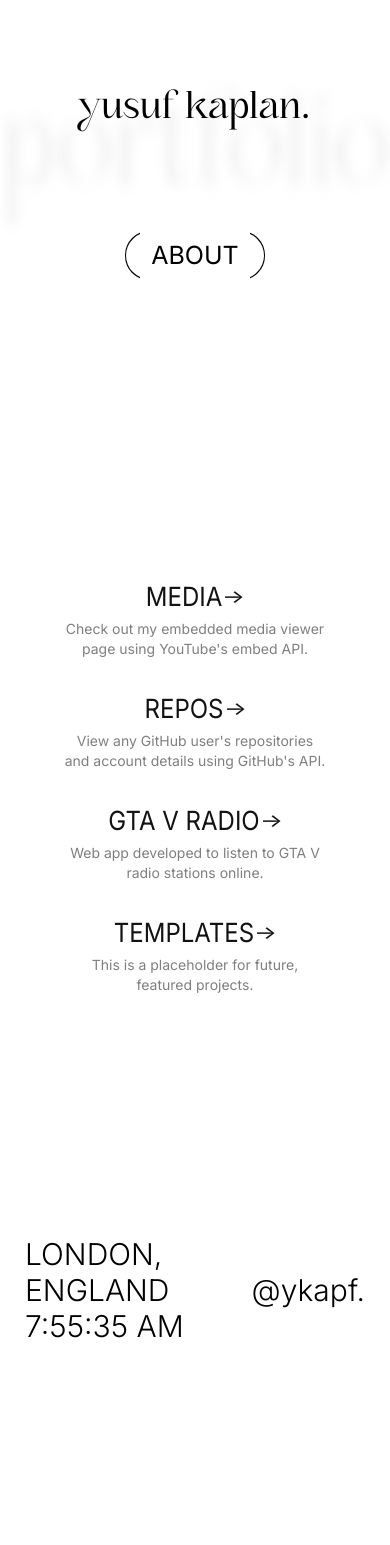
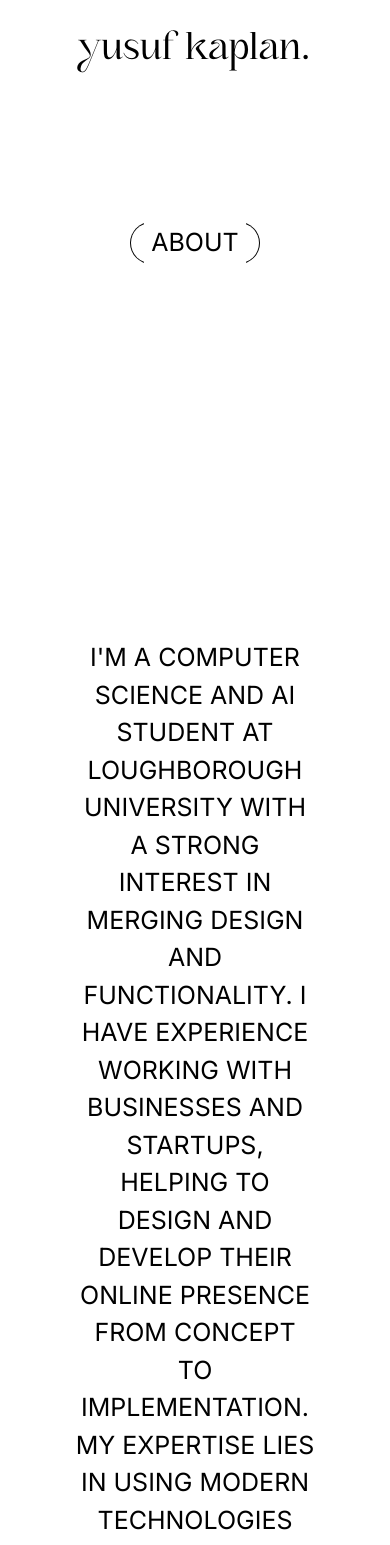
Before and after one commit to ykapf/Portfolio-Website, a Next.js app: page / in a window 390 px wide. Shown: the part 280-1825 px from the top of the page. Before the commit the page ends 1720 px from the top, so only its background shows below. Built offline with nearby package versions, Linux system fonts and the light colour scheme.

Commit message:
about section and projects showcase using GSAP and framer motion

```diff
--- a/package.json
+++ b/package.json
@@ -16,6 +16,7 @@
     "eslint": "8.41.0",
     "eslint-config-next": "13.4.4",
     "framer-motion": "^10.18.0",
+    "gsap": "^3.12.5",
     "next": "^13.5.6",
     "postcss": "^8.4.32",
     "react": "18.2.0",
--- a/src/app/components/Button.tsx
+++ b/src/app/components/Button.tsx
@@ -26,7 +26,7 @@ const Button: React.FC<ButtonProps> = ({ href, buttonText }) => {
   return (
     <Link href={href}>
       <motion.div
-        className="flex flex-row justify-center items-center   w-[calc(100%)] h-[calc(100%)]"
+        className="flex flex-row justify-center items-center   w-[calc(100%)] h-[calc(100%)] grayscale"
         style={{ position: "relative", display: "inline-block" }}
         variants={wrapperVariants}
         initial="initial"
@@ -34,7 +34,7 @@ const Button: React.FC<ButtonProps> = ({ href, buttonText }) => {
       >
         {/* The Button */}
         <motion.button
-          className="z-20 custom-cursor-clickable cursor-none relative flex items-center justify-center rounded-3xl      border-black dark:border-white bg-white dark:bg-black  p-[4px] px-[25px] text-[25px]  w-[calc(100%)] h-[calc(100%)]"
+          className="z-20 custom-cursor-clickable cursor-none relative flex items-center justify-center rounded-3xl      border-black dark:border-white bg-white dark:bg-black  p-[0px] px-[20px] text-[25px]  w-[calc(100%)] h-[calc(100%)]"
           style={{
             borderTop: "1px solid transparent",
             borderBottom: "1px solid transparent",
@@ -44,12 +44,12 @@ const Button: React.FC<ButtonProps> = ({ href, buttonText }) => {
         </motion.button>
         {/*  Border */}
         <div className="-z-10 flex flex-grow justify-center items-center ">
-          <div className="-z-10 flex items-center justify-center rounded-3xl   py-[5px] px-[25px] text-[25px]       absolute top-[-1px] left-[-1px] w-[100%] h-[calc(100%+2px)] bg-black dark:bg-white origin-left"></div>
+          <div className="-z-10 flex items-center justify-center rounded-3xl    py-[5px] px-[25px] text-[25px]         absolute top-[-1px] left-[-1px] w-[100%] h-[calc(100%+2px)] bg-black dark:bg-white origin-left"></div>
           <motion.div
-            className="z-10 flex items-center justify-center    py-[5px] text-[25px]       absolute top-[-1px] w-[0px] h-[calc(100%+2px)] bg-white dark:bg-black origin-center"
+            className="z-10 flex items-center justify-center                    py-[5px] text-[25px]                   absolute top-[-1px] w-[0px] h-[calc(100%+2px)] bg-white dark:bg-black origin-center"
             variants={borderVariants}
           ></motion.div>
-          <div className="-z-10 flex items-center justify-center rounded-3xl    py-[5px]  px-[25px] text-[25px]       absolute top-[-1px] right-[-1px] w-[100%] h-[calc(100%+2px)] bg-black dark:bg-white origin-right"></div>
+          <div className="-z-10 flex items-center justify-center rounded-3xl    py-[5px]  px-[25px] text-[25px]        absolute top-[-1px] right-[-1px] w-[100%] h-[calc(100%+2px)] bg-black dark:bg-white origin-right"></div>
         </div>
       </motion.div>
     </Link>
--- a/src/app/page.tsx
+++ b/src/app/page.tsx
@@ -1,8 +1,41 @@
 "use client";
 import Footer from "./components/Footer";
-import { motion, useAnimation } from "framer-motion";
+import { useScroll, useTransform, motion, useAnimation, MotionValue } from "framer-motion";
 import Link from "next/link";
 import Button from "./components/Button";
+import { gsap } from "gsap";
+import { ScrollTrigger } from "gsap/ScrollTrigger";
+import { useEffect, useState } from "react";
+import Image from "next/image";
+
+gsap.registerPlugin(ScrollTrigger);
+
+interface AnimatedLetterProps {
+  letter: string;
+  index: number;
+  scrollYProgress: MotionValue<number>;
+}
+
+function useLetterAnimation(scrollYProgress: MotionValue<number>, index: number) {
+  const scale = useTransform(scrollYProgress, [0, 0.5, 1], [0.2, 1, 1]);
+  const rotation = useTransform(scrollYProgress, [0, 0.35, 0.5, 0.65, 1], [index * 45, index * 25, 0, -index * 25, -index * 45]);
+  return { scale, rotation };
+}
+
+const AnimatedLetter: React.FC<AnimatedLetterProps> = ({ letter, index, scrollYProgress }) => {
+  const { scale, rotation } = useLetterAnimation(scrollYProgress, index);
+  return (
+    <motion.div
+      className="inline-block"
+      style={{
+        scale: scale,
+        rotate: rotation,
+      }}
+    >
+      {letter}
+    </motion.div>
+  );
+};
 
 export default function Home() {
   const links = [
@@ -28,12 +61,47 @@ export default function Home() {
     },
   ];
 
+  useEffect(() => {
+    // Create the timeline for the animation
+    const tl = gsap.timeline({
+      scrollTrigger: {
+        trigger: ".showcase", // Class of the element to trigger the animation
+        start: "center center", // When the top of the trigger hits the center of the viewport
+        end: "bottom center", // When the bottom of the trigger hits the center of the viewport
+        scrub: true, // Smooth scrubbing, true for 1 second of scrubbing (change this value for more "stickiness")
+        pin: true, // Pin the element in place while the animation is active
+        pinSpacing: false, // No spacing while pinned
+        markers: false, // Shows start and end markers, useful for debugging
+      },
+    });
+
+    // Cleanup function
+    return () => {
+      // Kill the timeline on component unmount
+      tl.kill();
+    };
+  }, []);
+
+  const { scrollYProgress } = useScroll();
+  const scale = useTransform(scrollYProgress, [0, 0.5, 1], [0.2, 1, 1]);
+  const word = "EXPERIENCE.".split("");
+
+  // const rotations = word.map((_, index) => {
+  //   // Adjust the rotation to slow down between 25% and 75% of the scroll progress
+  //   return useTransform(
+  //     scrollYProgress,
+  //     // Input Range: Define points of scroll progress
+  //     [0, 0.35, 0.5, 0.65, 1],
+  //     // Output Range: Define rotation degree at each point
+  //     [index * 45, index * 25, 0, -index * 25, -index * 45]
+  //   );
+  // });
+
   return (
     // bg-[rgb(235,229,210)] dark:bg-[#0000FE]
-    <div className="flex min-h-screen  flex-col    bg-white dark:bg-black       -z-50     overflow-y-auto    grayscale">
-      {/* <Navbar /> */}
-
-      <div className="w-full h-full  flex flex-col items-center justify-center gap-[50px]     px-[75px] pt-[75px]  " style={{ minHeight: `100svh` }}>
+    <div className="flex min-h-screen  flex-col    bg-white dark:bg-black       -z-50     overflow-y-auto    ">
+      {/* HERO  */}
+      <div className="w-full h-full  flex flex-col items-center justify-center gap-[50px]     px-[75px] py-[75px]  " style={{ minHeight: `100svh` }}>
         <div
           // text-[#ffffff]/50 dark:text-[#3e3eff]
           className={`kaftanFont   absolute top-50  origin-center flex items-center justify-center     -translate-y-[25%]    text-[#F0F0F0] dark:text-[#0F0F0F]          -z-[10] transform scale-y-125 blur-[6px]`}
@@ -44,32 +112,70 @@ export default function Home() {
 
         <div
           // text-[#0000FE] dark:text-[#FFFFFF]
-          className={`custom-cursor-clickable kaftanFont   flex items-center justify-center  text-[150px]   text-[#000000] dark:text-[#FFFFFF]   lowercase   `}
+          className={`custom-cursor-clickable kaftanFont   flex items-center justify-center  text-[150px]   text-black dark:text-white   lowercase   `}
           style={{ fontSize: "8.95vw" }}
         >
           Yusuf Kaplan.
         </div>
-        <div className="relative  flex items-center justify-end pt-[50px] ">
+        <div className="relative  flex items-center justify-end pt-[100px] ">
           <Button href="/about" buttonText="ABOUT" />
         </div>
       </div>
+      {/* ABOUT  */}
+      <div className="w-full h-full grid grid-cols-4 items-center justify-center  px-[75px] py-[75px] " style={{ minHeight: `100svh` }}>
+        <div
+          className={`custom-cursor-clickable    col-span-4 lg:col-span-2 lg:col-start-2    text-center items-center justify-center uppercase text-[25px]   text-black dark:text-white      `}
+        >
+          {/* Welcome to my portfolio -  */}
+          I&apos;m a Computer Science and AI student at Loughborough University with a strong interest in merging design and functionality. I have experience
+          working with businesses and startups, helping to design and develop their online presence from concept to implementation. My expertise lies in using
+          modern technologies like Next.js, React, and TypeScript, but I&apos;m also proficient in a variety of other programming languages.
+        </div>
+      </div>
 
-      <div className=" md:px-[125px] lg:px-[175px]   mb-32 grid items-start justify-center md:gap-x-[100px] xl:gap-x-0 text-center md:grid-cols-2 xl:grid-cols-4 md:text-left">
-        {links.map(({ href, title, description }, index) => (
-          <a
-            key={index}
-            href={href}
-            className={`custom-cursor-clickable    group rounded-md border border-transparent px-5 py-4 transition-colors hover:bg-gray-100/50 dark:hover:bg-gray-300/20 delay-50 `}
+      {/* SHOWCASE DIVIDER  */}
+      <motion.div
+        className="showcase w-full h-full flex items-start justify-center  px-[75px] py-[75px] overflow-hidden grayscale   relative     "
+        style={{ minHeight: `100svh` }}
+      >
+        <motion.div
+          className=" relative  top-0 transform  flex items-center justify-center uppercase text-[25px] text-black dark:text-white"
+          style={{ minHeight: `100vh`, minWidth: `100vw`, scale }}
+        >
+          <img src="/PRIZE_REVEAL.gif" alt="SHOWCASE" style={{ objectFit: "cover" }} className=" w-full h-full sticky" />
+          <div
+            className="custom-cursor-clickable kaftanFont absolute top-0 left-0 w-full h-full flex flex-row items-center justify-center lowercase text-[150px] text-black dark:text-white"
+            style={{ fontSize: "12.5vw" }}
           >
-            <h2 className="custom-cursor-clickable  mb-[6px] text-2xl font-base  text-[#0000FE] dark:text-[rgb(235,229,210)] uppercase   transform scale-y-[1.1]">
-              {title}
-              <span className="custom-cursor-clickable  inline-block transition-transform group-hover:translate-x-1 motion-reduce:transform-none duration-500 transform scale-y-[0.7]">
-                -&gt;
-              </span>
-            </h2>
-            <p className="custom-cursor-clickable  m-0 max-w-[30ch] text-sm opacity-50 ">{description}</p>
-          </a>
-        ))}
+            {word.map((letter, index) => (
+              <AnimatedLetter key={index} letter={letter} index={index} scrollYProgress={scrollYProgress} />
+            ))}
+          </div>
+        </motion.div>
+      </motion.div>
+      <div className=" w-full h-full hidden lg:flex    " style={{ minHeight: `80svh` }}></div>
+      <div className=" w-full h-full flex lg:hidden    " style={{ minHeight: `40svh` }}></div>
+
+      {/* PROJECTS  */}
+      <div className=" w-full h-full grid grid-cols-4 items-center justify-center gap-[50px] px-[75px] py-[75px] " style={{ minHeight: `100svh` }}>
+        <div className="col-span-4 lg:col-span-2 lg:col-start-2      relative  flex items-center justify-center pb-[100px] ">
+          <Button href="/projects" buttonText="PROJECTS" />
+        </div>
+        <div
+          className={`custom-cursor-clickable    col-span-4 lg:col-span-2 lg:col-start-2    text-center items-center justify-center uppercase text-[25px]   text-black dark:text-white      flex flex-col gap-[25px]`}
+        >
+          {links.map(({ href, title, description }, index) => (
+            <div key={index} className=" custom-cursor-clickable outline pb-[10px] ">
+              <a href={href} className={`custom-cursor-clickable     `}>
+                <h2 className="custom-cursor-clickable ">
+                  {title}
+                  <span className="custom-cursor-clickable  ">-&gt;</span>
+                </h2>
+                <p className="custom-cursor-clickable  ">{description}</p>
+              </a>
+            </div>
+          ))}
+        </div>
       </div>
 
       <Footer />
```
Also changed, not shown: public/PRIZE_REVEAL.gif (added), 1 other file (tests, documents, lock files or other folders).
